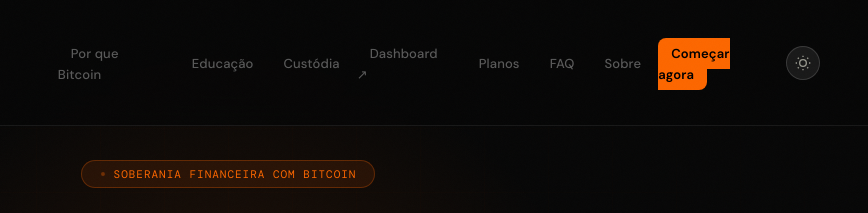
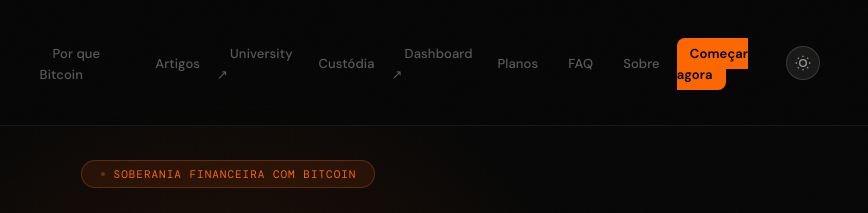
Before and after one commit to familybered-commits/bsafe-app, a website: page index.html in a window 1280 px wide. Shown: the top 213 px of the page, 412-1280 px from the left. Drawn offline with nearby package versions, Linux system fonts and the light colour scheme; no server answers.

Commit message:
Add files via upload

```diff
--- a/index.html
+++ b/index.html
@@ -524,7 +524,8 @@ canvas.mp-canvas{display:block;width:148px;height:110px}
   <ul class="nav-links">
     <li><a href="#bitcoin">O que é Bitcoin</a></li>
     <li><a href="#tese">Por que Bitcoin</a></li>
-    <li><a href="educacao.html">Educação</a></li>
+    <li><a href="educacao.html">Artigos</a></li>
+    <li><a href="https://university.bsafebitcoin.org" target="_blank">University ↗</a></li>
     <li><a href="#custodia">Custódia</a></li>
     <li><a href="dashboard.html">Dashboard ↗</a></li>
     <li><a href="#planos">Planos</a></li>
@@ -544,7 +545,8 @@ canvas.mp-canvas{display:block;width:148px;height:110px}
   <button class="mob-theme-toggle" onclick="toggleTheme();cm()"><svg class="icon-sun" viewBox="0 0 24 24" fill="none" stroke="currentColor" stroke-width="2"><circle cx="12" cy="12" r="5"/><line x1="12" y1="1" x2="12" y2="3"/><line x1="12" y1="21" x2="12" y2="23"/><line x1="4.22" y1="4.22" x2="5.64" y2="5.64"/><line x1="18.36" y1="18.36" x2="19.78" y2="19.78"/><line x1="1" y1="12" x2="3" y2="12"/><line x1="21" y1="12" x2="23" y2="12"/><line x1="4.22" y1="19.78" x2="5.64" y2="18.36"/><line x1="18.36" y1="5.64" x2="19.78" y2="4.22"/></svg><svg class="icon-moon" viewBox="0 0 24 24" fill="none" stroke="currentColor" stroke-width="2"><path d="M21 12.79A9 9 0 1 1 11.21 3 7 7 0 0 0 21 12.79z"/></svg><span><span class="mob-theme-label-dark">Modo claro</span><span class="mob-theme-label-light">Modo escuro</span></span></button>
       <a href="#bitcoin" onclick="cm()">O que é Bitcoin</a>
   <a href="#tese" onclick="cm()">Por que Bitcoin</a>
-  <a href="educacao.html" onclick="cm()">Educação</a>
+  <a href="educacao.html" onclick="cm()">Artigos</a>
+  <a href="https://university.bsafebitcoin.org" target="_blank" onclick="cm()">University ↗</a>
   <a href="#custodia" onclick="cm()">Custódia Própria</a>
   <a href="dashboard.html" onclick="cm()">Dashboard ↗</a>
   <a href="#planos" onclick="cm()">Planos</a>
```
